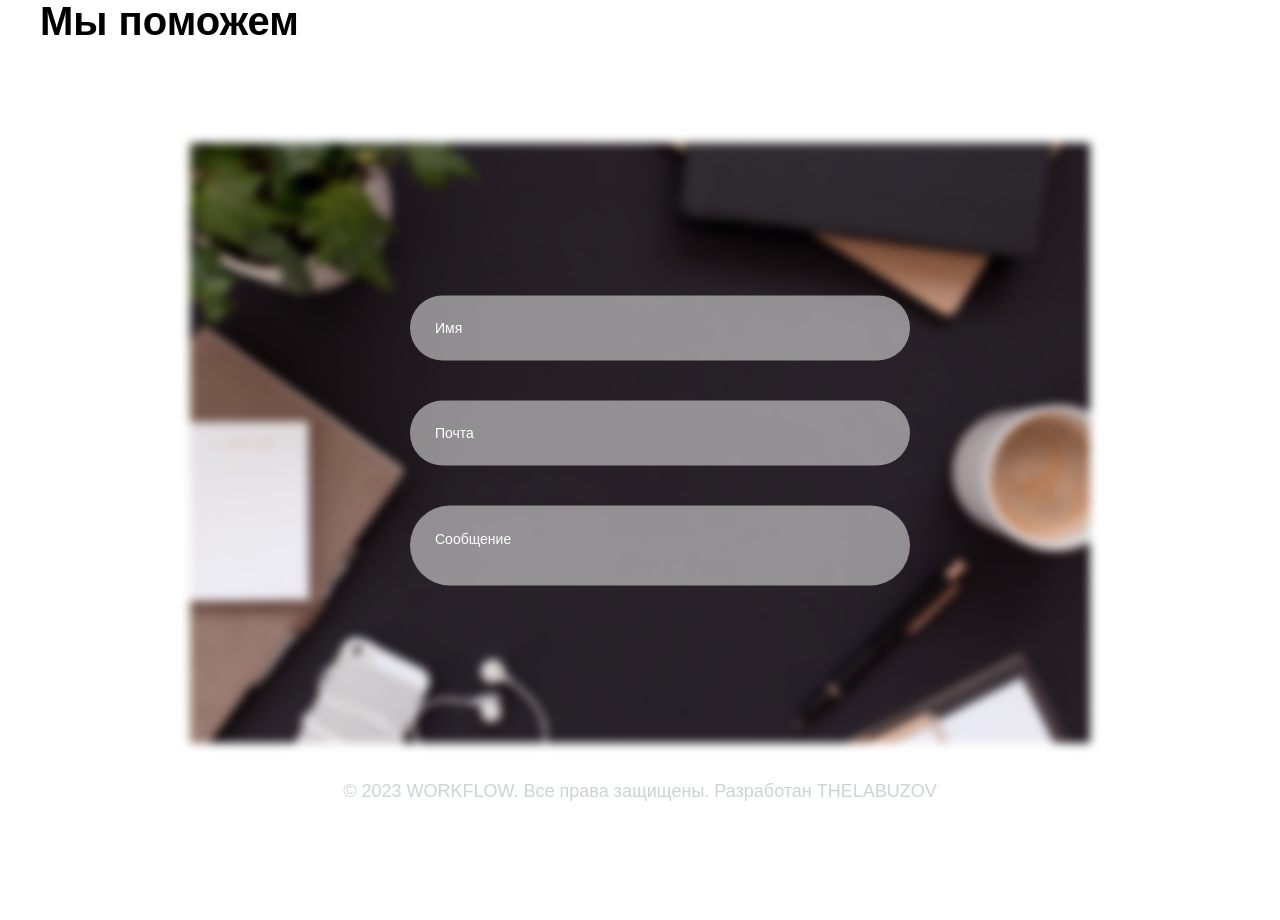
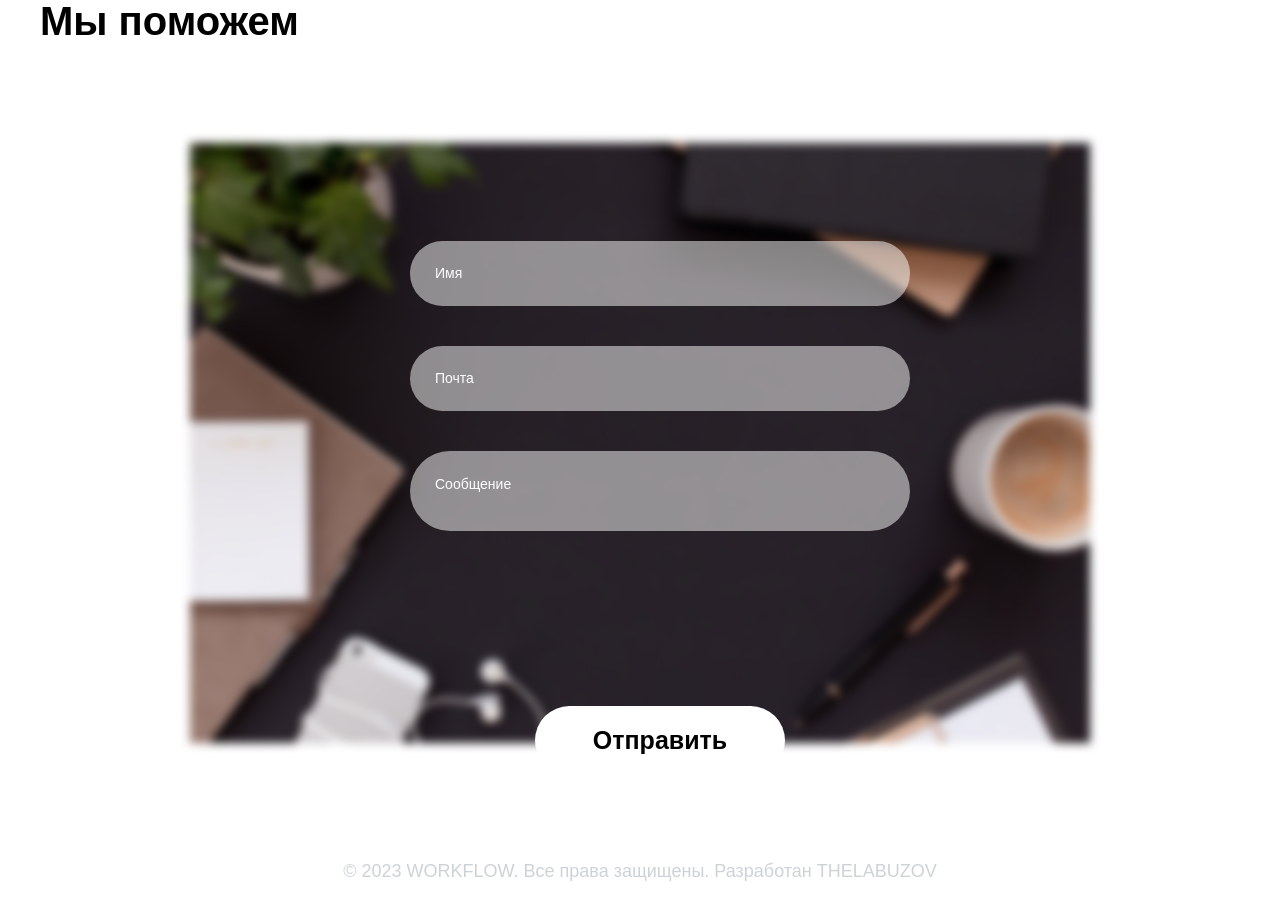
Before and after one commit to nelabuzov/misis, a PHP site: page / in a window 1280 px wide. Shown: the part 1763-2683 px from the top of the page. Before the commit the page ends 2564 px from the top, so only its background shows below. Run offline with PHP 8.4, Linux system fonts and the light colour scheme; style sheets or scripts are compiled from the project's sources.

Commit message:
create form button

```diff
--- a/course/app/scss/components/feedback.scss
+++ b/course/app/scss/components/feedback.scss
@@ -6,10 +6,11 @@
     position: relative;
     max-width: 1000px;
     margin: 0 auto;
+    margin-bottom: 80px;
   }
 
   &__bg {
-    border-radius: 5%;
+    border-radius: 25px;
     height: 600px;
     filter: blur(rem(5));
     background: url('../images/content/feedback.png') no-repeat 50% 50% / contain fixed;
@@ -38,5 +39,24 @@
         font-family: var(--font-body);
       }
     }
+
+    button {
+      background-color: #fff;
+      padding: 20px;
+      width: 50%;
+      position: relative;
+      top: 130px;
+      left: 50%;
+      transform: translateX(-50%);
+      font-size: 25px;
+      font-weight: 700;
+      cursor: pointer;
+      transition: .3s;
+
+      &:hover {
+        top: 140px;
+        box-shadow: 0 -10px 0 var(--gray);
+      }
+    }
   }
 }
--- a/course/index.php
+++ b/course/index.php
@@ -178,6 +178,7 @@
 				<input type="text" name="name" placeholder="Имя">
 				<input type="text" name="email" placeholder="Почта">
 				<textarea name="message" placeholder="Сообщение"></textarea>
+				<button type="submit">Отправить</button>
 			</form>
 		</div>
 	</section>
```
